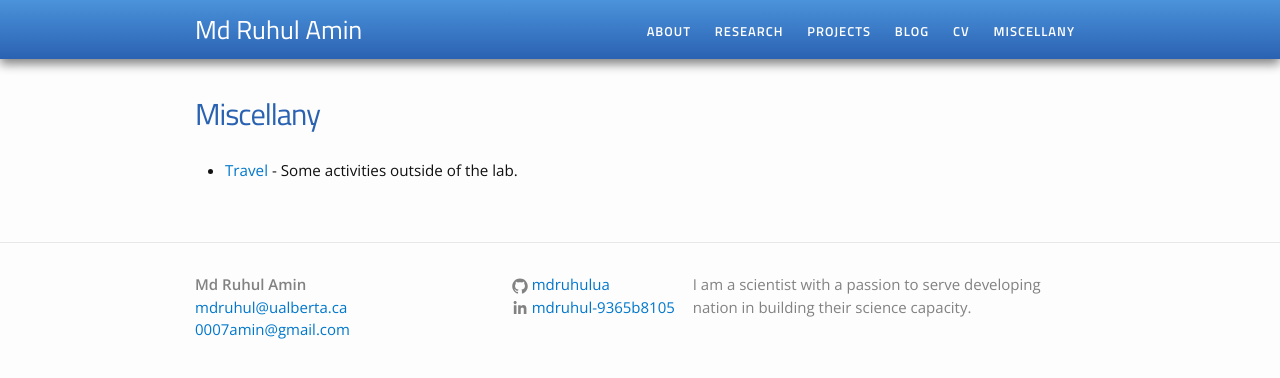
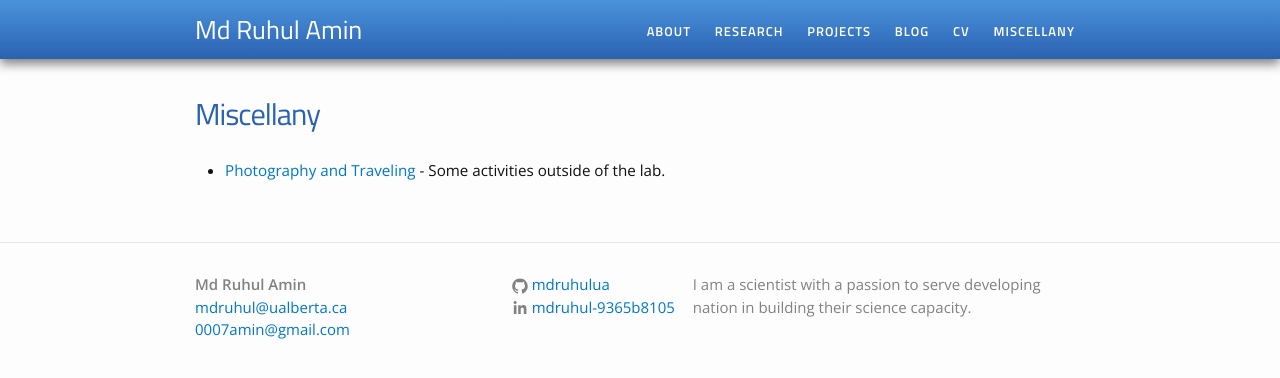
Before and after one commit to mdruhulua/firstwebsite, a Jekyll site: the page built from miscellany.md, in a window 1280 px wide. Shown: the top 378 px of the page. Built offline with Jekyll 4.4.1, drawn with Linux system fonts in a browser that asks for light colours.

Commit message:
miscellany edit

```diff
--- a/miscellany.md
+++ b/miscellany.md
@@ -5,5 +5,5 @@ permalink: /miscellany/
 ---
 
 <ul>
-	<li><a href="travel">Travel</a> - Some activities outside of the lab.</li>
+	<li><a href="travel">Photography and Traveling</a> - Some activities outside of the lab.</li>
 </ul>
```
